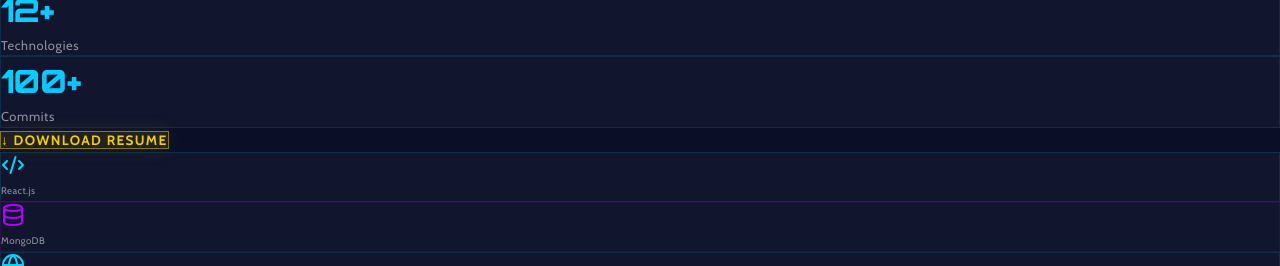
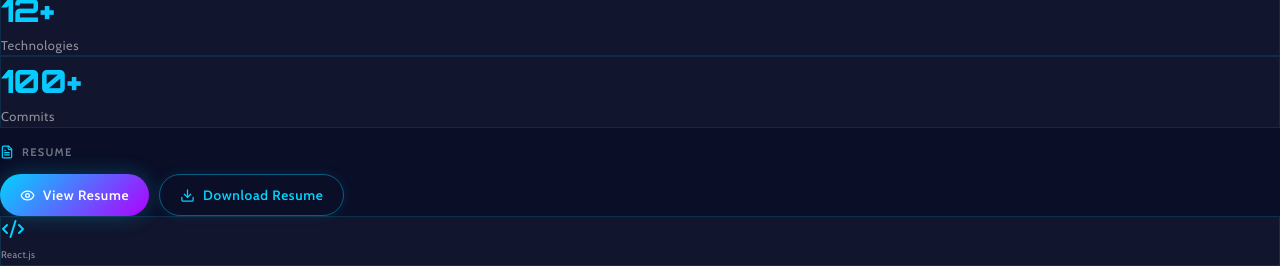
Before and after one commit to Preetham-Bharadwaj/Portfolio, a React (Vite) app: page / in a window 1280 px wide. Shown: the part 1980-2246 px from the top of the page. Built offline with nearby package versions, Linux system fonts and the light colour scheme.

Commit message:
added resume

```diff
--- a/src/app/components/About.tsx
+++ b/src/app/components/About.tsx
@@ -1,6 +1,8 @@
 import { useState } from "react";
 import { motion } from "framer-motion";
 import { useReveal } from "../hooks/useReveal";
+import { RESUME_VIEW_LINK, RESUME_DOWNLOAD_LINK } from "../../constants/links";
+import { Eye, Download, FileText } from "lucide-react";
 import {
   Code2,
   Database,
@@ -199,26 +201,93 @@ export default function About() {
             </div>
 
             {/* Download CV button */}
-            <motion.a
-              href="#"
+            <motion.div
               initial={{ opacity: 0 }}
               whileInView={{ opacity: 1 }}
               viewport={{ once: false }}
               transition={{ delay: 0.5 }}
-              className="inline-flex items-center gap-3 mt-8 px-6 py-3 rounded-full transition-all duration-300 hover:scale-105"
               style={{
-                fontFamily: "Cabin, sans-serif",
-                fontWeight: 700,
-                fontSize: "0.85rem",
-                background: "rgba(240,208,0,0.1)",
-                border: "1px solid rgba(240,208,0,0.5)",
-                color: "#f0d000",
-                letterSpacing: "0.1em",
-                boxShadow: "0 0 20px rgba(240,208,0,0.1)",
+                display: "flex", flexDirection: "column", gap: "10px",
+                marginTop: "16px",
               }}
             >
-              ↓ DOWNLOAD RESUME
-            </motion.a>
+              {/* Label */}
+              <div style={{
+                display: "flex", alignItems: "center", gap: "8px",
+                marginBottom: "4px",
+              }}>
+                <FileText style={{ width: "14px", height: "14px", color: "#00d4ff" }} />
+                <span style={{
+                  fontFamily: "Cabin, sans-serif",
+                  fontSize: "11px", fontWeight: 700,
+                  color: "#6b7280", letterSpacing: "0.12em",
+                  textTransform: "uppercase",
+                }}>
+                  Resume
+                </span>
+              </div>
+
+              {/* Buttons row */}
+              <div style={{ display: "flex", gap: "10px", flexWrap: "wrap" }}>
+                {/* View Resume */}
+                <a
+                  href={RESUME_VIEW_LINK}
+                  target="_blank"
+                  rel="noopener noreferrer"
+                  style={{
+                    display: "flex", alignItems: "center", gap: "8px",
+                    padding: "10px 20px", borderRadius: "24px",
+                    background: "linear-gradient(135deg, #00d4ff, #b000ff)",
+                    color: "#fff", fontWeight: 600, fontSize: "0.85rem",
+                    textDecoration: "none", letterSpacing: "0.05em",
+                    fontFamily: "Cabin, sans-serif",
+                    boxShadow: "0 0 20px rgba(0,212,255,0.25)",
+                    transition: "all 0.3s ease",
+                  }}
+                  onMouseEnter={(e) => {
+                    (e.currentTarget as HTMLElement).style.boxShadow = "0 0 25px rgba(0,212,255,0.3)";
+                    (e.currentTarget as HTMLElement).style.transform = "scale(1.05)";
+                  }}
+                  onMouseLeave={(e) => {
+                    (e.currentTarget as HTMLElement).style.boxShadow = "0 0 20px rgba(0,212,255,0.25)";
+                    (e.currentTarget as HTMLElement).style.transform = "scale(1)";
+                  }}
+                >
+                  <Eye style={{ width: "15px", height: "15px" }} />
+                  View Resume
+                </a>
+
+                {/* Download Resume */}
+                <a
+                  href={RESUME_DOWNLOAD_LINK}
+                  target="_blank"
+                  rel="noopener noreferrer"
+                  style={{
+                    display: "flex", alignItems: "center", gap: "8px",
+                    padding: "10px 20px", borderRadius: "24px",
+                    border: "1px solid rgba(0,212,255,0.4)",
+                    color: "#00d4ff", fontWeight: 600, fontSize: "0.85rem",
+                    textDecoration: "none", letterSpacing: "0.05em",
+                    fontFamily: "Cabin, sans-serif", background: "transparent",
+                    boxShadow: "0 0 12px rgba(0,212,255,0.1)",
+                    transition: "all 0.3s ease",
+                  }}
+                  onMouseEnter={(e) => {
+                    (e.currentTarget as HTMLElement).style.background = "rgba(0,212,255,0.08)";
+                    (e.currentTarget as HTMLElement).style.boxShadow = "0 0 20px rgba(0,212,255,0.25)";
+                    (e.currentTarget as HTMLElement).style.transform = "scale(1.05)";
+                  }}
+                  onMouseLeave={(e) => {
+                    (e.currentTarget as HTMLElement).style.background = "transparent";
+                    (e.currentTarget as HTMLElement).style.boxShadow = "0 0 12px rgba(0,212,255,0.1)";
+                    (e.currentTarget as HTMLElement).style.transform = "scale(1)";
+                  }}
+                >
+                  <Download style={{ width: "15px", height: "15px" }} />
+                  Download Resume
+                </a>
+              </div>
+            </motion.div>
           </motion.div>
 
           {/* Right: Tech Icon Grid */}
```
